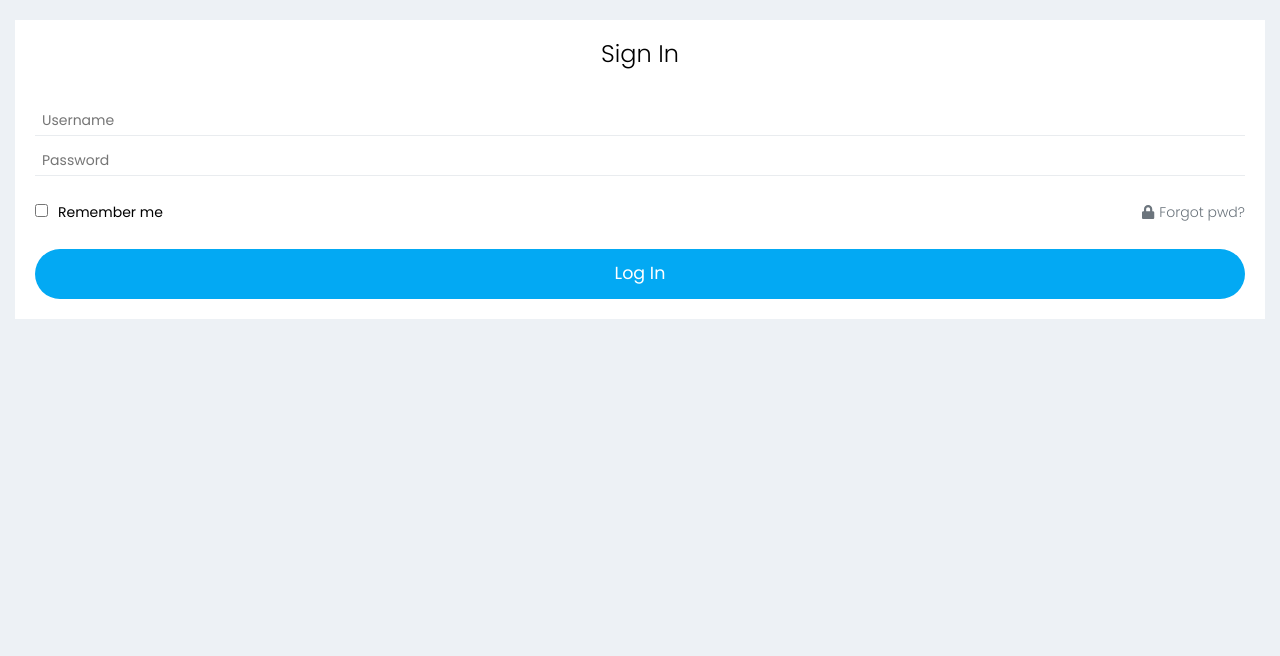
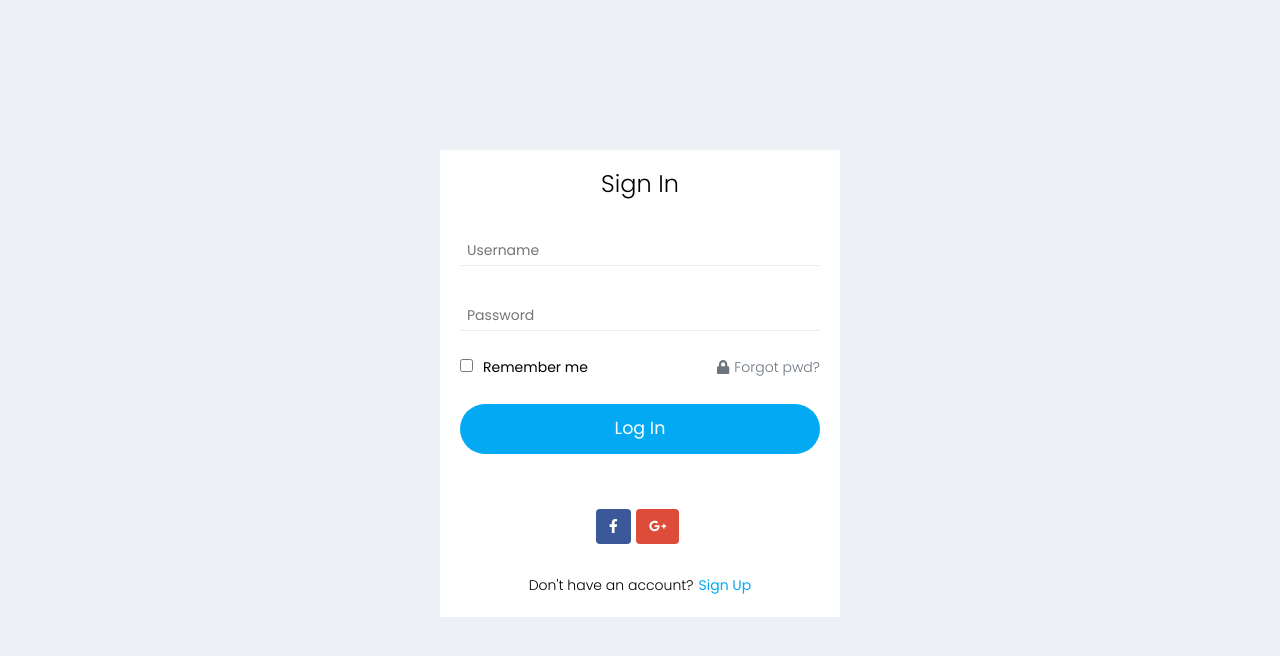
Before and after one commit to bluesophia/dashboardreact, a React (Create React App) app: page / in a window 1280 px wide. Shown: the top 656 px of the page. Built offline with nearby package versions, Linux system fonts and the light colour scheme.

Commit message:
add signup folder

```diff
--- a/src/Components/CardSignin/CardSignin.css
+++ b/src/Components/CardSignin/CardSignin.css
@@ -20,6 +20,13 @@
     margin-bottom: 20px;
     margin-left: -10px;
     margin-right: -10px;
+}
+@media (min-width: 767px){
+    .singin-card {
+        margin: 0 auto;
+        margin-top: 150px;
+        width: 400px;
+    }
 }
 .singin-card-body {
     flex: 1 1 auto;
@@ -72,56 +79,58 @@
 .singin-form-group-forgot a {
     color: var(--gray) !important;
 }
-.invoice-card-body-hr {
-    margin-top: 1rem;
-    margin-bottom: 1rem;
-    border: 0;
-    border-top: 1px solid rgba(0, 0, 0, 0.1);
+.singin-form-group-social {
+    margin-top: 10px;
 }
-.invoice-card-body-lefttext {
-    display:flex;
-    justify-content: flex-start;
+.singin-form-group-social-btn-div {
+    display: block;
+    margin-bottom: 30px;
 }
-.invoice-card-body-righttext {
-    display:flex;
-    justify-content: flex-end;
-    text-align: right;
+.singin-form-group-social-btn-facebook {
+    margin-right: 5px;
+    display: inline-block;
+    font-weight: 400;
+    color: white;
+    text-align: center;
+    vertical-align: middle;
+    user-select: none;
+    background-color: #3b5998;
+    border: 1px solid transparent;
+    padding: 0.375rem 0.75rem;
+    font-size: 0.875rem;
+    line-height: 1.5;
+    border-radius: 0.25rem;
+    transition: color 0.15s ease-in-out, background-color 0.15s ease-in-out, border-color 0.15s ease-in-out, box-shadow 0.15s ease-in-out !important;
 }
-.invoice-card-body-righttext-h3 {
-    margin-bottom: 0.5rem !important;
+.singin-form-group-social-btn-google {
+    margin-right: 5px;
+    display: inline-block;
+    font-weight: 400;
+    color: white;
+    text-align: center;
+    vertical-align: middle;
+    user-select: none;
+    background-color: #dd4b39;
+    border: 1px solid transparent;
+    padding: 0.375rem 0.75rem;
+    font-size: 0.875rem;
+    line-height: 1.5;
+    border-radius: 0.25rem;
+    transition: color 0.15s ease-in-out, background-color 0.15s ease-in-out, border-color 0.15s ease-in-out, box-shadow 0.15s ease-in-out !important;
 }
-.invoice-card-body-righttext h4{
-    margin-top: 0;
-    font-weight: 700;
+.singin-form-group-footer {
+    margin-bottom: 0;
 }
-.invoice-card-body-righttext-b {
-    font-weight: 500 !important;
-    font-size: 14px !important;
+.singin-form-group-footer-signup {
+    text-align: center;
 }
-.invoice-card-address-right-p {
-    color: var(--gray);
+.singin-form-group-footer-signup-a{
     margin-left: 5px;
-    line-height: 1.4;
+    color: var(--blue);
 }
-.invoice-card-address-right-bottom-p {
-    margin-top: 30px;
+.singin-form-group-footer-signup-b{
+    color: var(--blue);
 }
-.invoice-card-address {
-    margin-bottom: 1rem;
-    font-style: normal;
-    line-height: inherit;
-}
-.invoice-card-title {
-    color: var(--red) !important;
-    font-weight: 500;
-}
-.invoice-card-address-p {
-    color: var(--gray);
-    margin-left: 5px;
-    margin-top: -20px;
-    line-height: 1.4;
-}
-
 /************************************
                footer
 ************************************/
--- a/src/Components/CardSignin/CardSignin.js
+++ b/src/Components/CardSignin/CardSignin.js
@@ -2,6 +2,7 @@ import React, { Component } from 'react';
 import './CardSignin.css'
 import { FontAwesomeIcon } from '@fortawesome/react-fontawesome';
 import { faLock } from '@fortawesome/free-solid-svg-icons';
+import { faFacebookF, faGooglePlusG } from '@fortawesome/free-brands-svg-icons';
 import { InputUsername, InputPassword } from '../Common/Input/InputExports';
 import { CircleButton } from '../Common/Button/ButtonExports';
 
@@ -13,9 +14,9 @@ class CardSignin extends Component {
                 <div className="singin-card-body">
                     <div className="singin-card-body-form-div">
                         {/* form */}
-                        <form class="singin-card-body-form" id="loginform" action="#">
+                        <form className="singin-card-body-form" id="loginform" action="#">
                             <h3>Sign In</h3>
-                            <div class="singin-form-group">
+                            <div className="singin-form-group">
                                 <div class="col-xs-12">
                                     <InputUsername />
                                 </div>
@@ -23,14 +24,14 @@ class CardSignin extends Component {
                                     <InputPassword />
                                 </div>
                             </div>
-                            <div class="singin-form-group-row">
-                                <div class="col-md-12">
-                                    <div class="singin-form-group-checkbox">
-                                        <div class="singin-form-control">
-                                            <input type="checkbox" class="signin-form-control-input" id="customCheck1" />
-                                            <label class="signin-form-control-label" for="customCheck1">Remember me</label>
+                            <div className="singin-form-group-row">
+                                <div className="col-md-12">
+                                    <div className="singin-form-group-checkbox">
+                                        <div className="singin-form-control">
+                                            <input type="checkbox" className="signin-form-control-input" id="customCheck1" />
+                                            <label className="signin-form-control-label" for="customCheck1">Remember me</label>
                                         </div>
-                                        <div class="singin-form-group-forgot">
+                                        <div className="singin-form-group-forgot">
                                             <a id="to-recover" onclick="showRecover()">
                                             <FontAwesomeIcon icon={faLock} style={FontAwesomeIconStyle}/>
                                             Forgot pwd?</a>
@@ -38,8 +39,8 @@ class CardSignin extends Component {
                                     </div>
                                 </div>
                             </div>
-                            <div class="form-group text-center">
-                                <div class="col-xs-12 p-b-20">
+                            <div className="singin-form-group">
+                                <div className="col-xs-12">
                                     <CircleButton
                                         value={"Log In"}
                                         width={"100%"}
@@ -48,22 +49,26 @@ class CardSignin extends Component {
                                         backgroundColor={"var(--blue)"}
                                         padding={".75rem 1.5rem;"}
                                         fontSize={"17.5px"}
+                                        marginBottom={"20px"}
                                     />
                                 </div>
                             </div>
-                            {/* <div class="row">
-                                <div class="col-xs-12 col-sm-12 col-md-12 m-t-10 text-center">
-                                    <div class="social">
-                                        <button class="btn  btn-facebook" data-toggle="tooltip" title="" data-original-title="Login with Facebook"> <i aria-hidden="true" class="fab fa-facebook-f"></i> </button>
-                                        <button class="btn btn-googleplus" data-toggle="tooltip" title="" data-original-title="Login with Google"> <i aria-hidden="true" class="fab fa-google-plus-g"></i> </button>
+                            <div className="singin-form-group-row">
+                                <div className="singin-form-group-social col-xs-12 col-sm-12 col-md-12">
+                                    <div className="singin-form-group-social-btn-div">
+                                        <button className="singin-form-group-social-btn-facebook" data-toggle="tooltip" title="" data-original-title="Login with Facebook"><FontAwesomeIcon icon={faFacebookF}/></button>
+                                        <button className="singin-form-group-social-btn-google" data-toggle="tooltip" title="" data-original-title="Login with Google"><FontAwesomeIcon icon={faGooglePlusG}/></button>
                                     </div>
                                 </div>
-                            </div> */}
-                            {/* <div class="form-group m-b-0">
-                                <div class="col-sm-12 text-center">
-                                    Don't have an account? <a href="pages-register.html" class="text-info m-l-5"><b>Sign Up</b></a>
+                            </div>
+                            <div class="singin-form-group-footer">
+                                <div class="singin-form-group-footer-signup col-sm-12">
+                                    Don't have an account?
+                                    <a href="#" className="singin-form-group-footer-signup-a">
+                                        <b className="singin-form-group-footer-signup-b">Sign Up</b>
+                                    </a>
                                 </div>
-                            </div> */}
+                            </div>
                         </form>
                     </div>
                 </div>
--- a/src/Components/Common/Button/CircleButton/CircleButton.js
+++ b/src/Components/Common/Button/CircleButton/CircleButton.js
@@ -15,7 +15,7 @@ class CircleButton extends Component {
 
     render(){
 
-        const { index, width, height,border, borderRadius, fontSize, backgroundColor, color, value, icon, padding} = this.props;
+        const { index, width, height,border, borderRadius, fontSize, backgroundColor, color, value, icon, padding, marginBottom} = this.props;
 
         return(
             <div>
@@ -27,7 +27,8 @@ class CircleButton extends Component {
                     height: height,
                     backgroundColor: backgroundColor,
                     color: color,
-                    padding: padding
+                    padding: padding,
+                    marginBottom:marginBottom
                     }}
                     type='submit'
                     >
--- a/src/Components/Common/Input/InputPassword/InputPassword.css
+++ b/src/Components/Common/Input/InputPassword/InputPassword.css
@@ -12,7 +12,7 @@
 }
 @media(min-width: 1000px) {
     .inputPassword-container {
-        margin-bottom:0px;
+        margin-bottom:25px;
     }
 }
 .inputPassword-container-input:focus {
--- a/src/Components/Common/Input/InputUsername/InputUsername.css
+++ b/src/Components/Common/Input/InputUsername/InputUsername.css
@@ -12,7 +12,7 @@
 }
 @media(min-width: 1000px) {
     .inputUsername-container {
-        margin-bottom:0px;
+        margin-bottom:25px;
     }
 }
 .inputUsername-container-input:focus {
--- /dev/null
+++ b/src/Screen/Login/LoginExports.js
@@ -0,0 +1,2 @@
+export { default as Signin } from './Signin/Signin';
+export { default as Signup } from './Signup/Signup';
--- a/src/Screen/Login/LoginScreen.js
+++ b/src/Screen/Login/LoginScreen.js
@@ -1,11 +1,12 @@
 import React, { Component } from 'react';
-import CardSignin  from '../../Components/CardSignin/CardSignin';
+import { Signin, Signup }  from '../Login/LoginExports';
 
 class LoginScreen extends Component {
     render(){
         return(
             <div>
-                <div><CardSignin /></div>
+                <Signin />
+                {/* <Signup /> */}
             </div>
         )
     }
--- /dev/null
+++ b/src/Screen/Login/Signin/Signin.js
@@ -0,0 +1,14 @@
+import React, { Component } from 'react';
+import CardSignin  from '../../../Components/CardSignin/CardSignin';
+
+class Signin extends Component {
+    render(){
+        return(
+            <div>
+                <div><CardSignin /></div>
+            </div>
+        )
+    }
+}
+
+export default Signin;
--- /dev/null
+++ b/src/Screen/Login/Signup/Signup.js
@@ -0,0 +1,14 @@
+import React, { Component } from 'react';
+import CardSignin  from '../../../Components/CardSignin/CardSignin';
+
+class Signup extends Component {
+    render(){
+        return(
+            <div>
+                <div><CardSignin /></div>
+            </div>
+        )
+    }
+}
+
+export default Signup;
```
Also changed, not shown: src/Assets/Styles/theme.css (+0 -249 lines).
